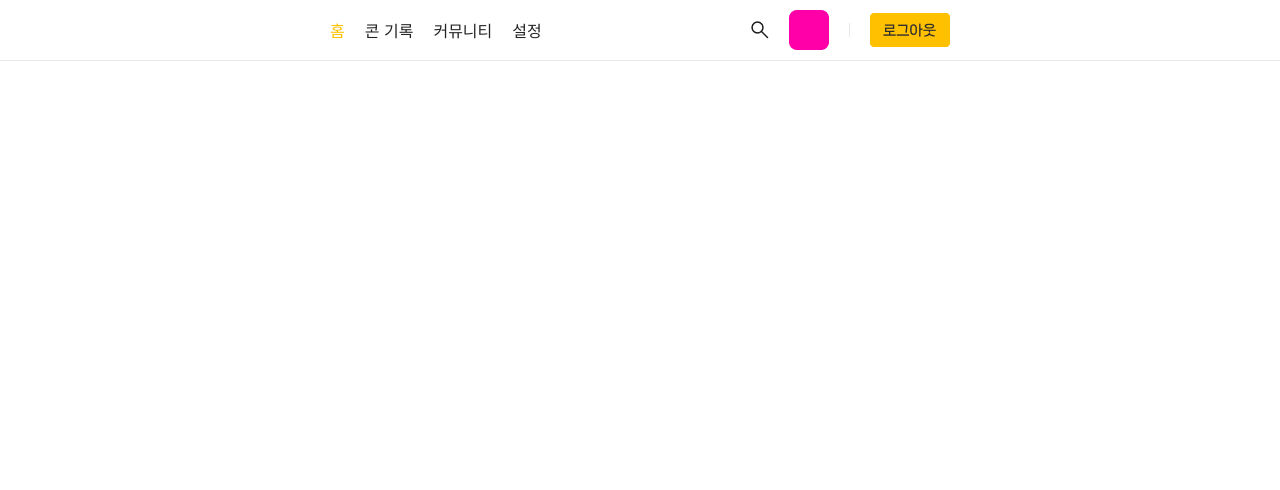
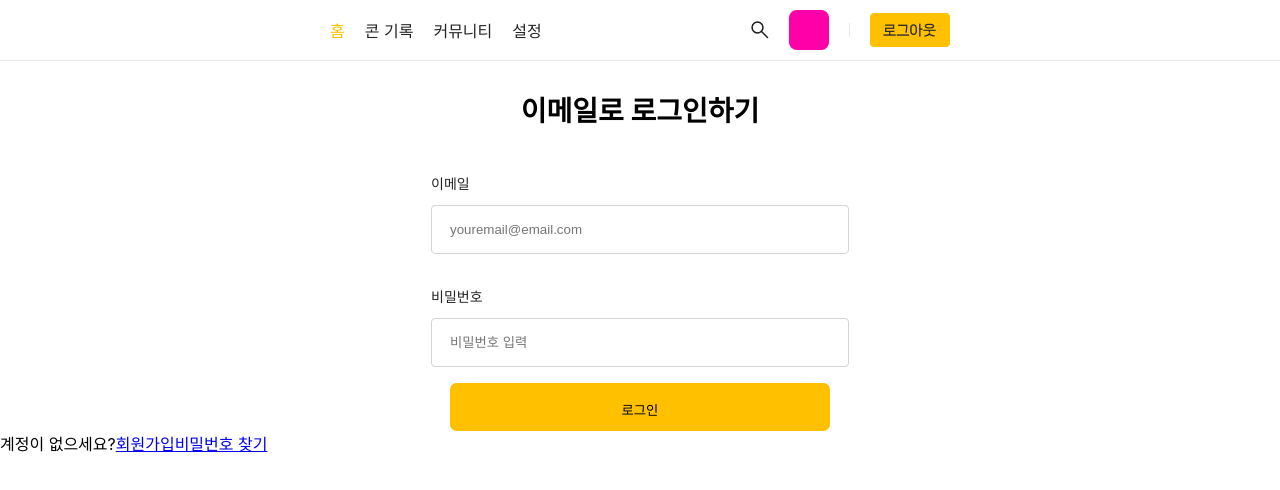
Before and after one commit to A-Jin-Kwon/ConProject, a React (Create React App) app in the folder my-app/: page /login in a window 1280 px wide. Before the commit this address had no page. Shown: the top 490 px of the page. Built offline with nearby package versions, Linux system fonts and the light colour scheme; the HTML template or start-up script is replaced by a standard one.

Commit message:
second commit

```diff
--- a/my-app/src/App.js
+++ b/my-app/src/App.js
@@ -1,20 +1,22 @@
 import { BrowserRouter, Routes, Route } from "react-router-dom";
 import Header from "./Components/Header/Header";
-import Home from './Pages/HomePage/Home';
-import ConRecord from './Pages/ConRecordPage/ConRecord';
-import Community from './Pages/CommunityPage/Community';
-import Setting from './Pages/SettingPage/Setting';
+import Home from "./Pages/HomePage/Home";
+import ConRecord from "./Pages/ConRecordPage/ConRecord";
+import Community from "./Pages/CommunityPage/Community";
+import Setting from "./Pages/SettingPage/Setting";
+import Login from "./Pages/LoginPage/Login";
 
 function App() {
   return (
     <BrowserRouter>
       <div>
-        <Header/>
+        <Header />
         <Routes>
-          <Route path="/" element={<Home/>}/>
-          <Route path="/conrecord" element={<ConRecord/>}/>
-          <Route path="/community" element={<Community/>}/>
-          <Route path="/setting" element={<Setting/>}/>
+          <Route path="/" element={<Home />} />
+          <Route path="/conrecord" element={<ConRecord />} />
+          <Route path="/community" element={<Community />} />
+          <Route path="/setting" element={<Setting />} />
+          <Route path="/login" element={<Login />} />
         </Routes>
       </div>
     </BrowserRouter>
--- /dev/null
+++ b/my-app/src/Pages/LoginPage/Login.js
@@ -0,0 +1,80 @@
+import { Link } from "react-router-dom";
+import styled from "styled-components";
+
+const Login = () => {
+  return (
+    <div>
+      <div>
+        <Header>이메일로 로그인하기</Header>
+      </div>
+      {/* 이메일 비밀번호 폼 */}
+      <Form>
+        {/* 이메일 */}
+        <div>
+          <Label>
+            <LabelSpan>이메일</LabelSpan>
+            <Input placeholder="youremail@email.com" />
+          </Label>
+        </div>
+        {/* 비밀번호 */}
+        <div>
+          <Label>
+            <LabelSpan>비밀번호</LabelSpan>
+            <Input placeholder="비밀번호 입력" />
+          </Label>
+        </div>
+        {/* 로그인 */}
+        <div>
+          <LoginBtn>로그인</LoginBtn>
+        </div>
+      </Form>
+      {/* 로그인 밑 요소 */}
+      <div>
+        <span>계정이 없으세요?</span>
+        <Link>회원가입</Link>
+        <Link>비밀번호 찾기</Link>
+      </div>
+    </div>
+  );
+};
+
+export default Login;
+
+const Form = styled.form`
+  display: flex;
+  justify-content: center;
+  flex-direction: column;
+  align-items: center;
+`;
+const LoginBtn = styled.button`
+  box-shadow: none;
+  width: 380px;
+  height: 48px;
+  padding: 16px 130px;
+  background-color: #ffc000;
+  border: 1px solid #ffc000;
+  border-radius: 0.4rem;
+`;
+const LabelSpan = styled.span`
+  font-size: 14px;
+  font-weight: 400;
+  color: #242424;
+  margin-bottom: 0.75rem;
+`;
+const Label = styled.label`
+  display: flex;
+  flex-direction: column;
+  padding: 1rem;
+`;
+const Input = styled.input`
+  border-radius: 4px;
+  border: 1px solid #d5d5d5;
+  padding: 16px 18px;
+  width: 380px;
+`;
+const Header = styled.p`
+  display: flex;
+  justify-content: center;
+  font-weight: 700;
+  font-size: 28px;
+`;
```
